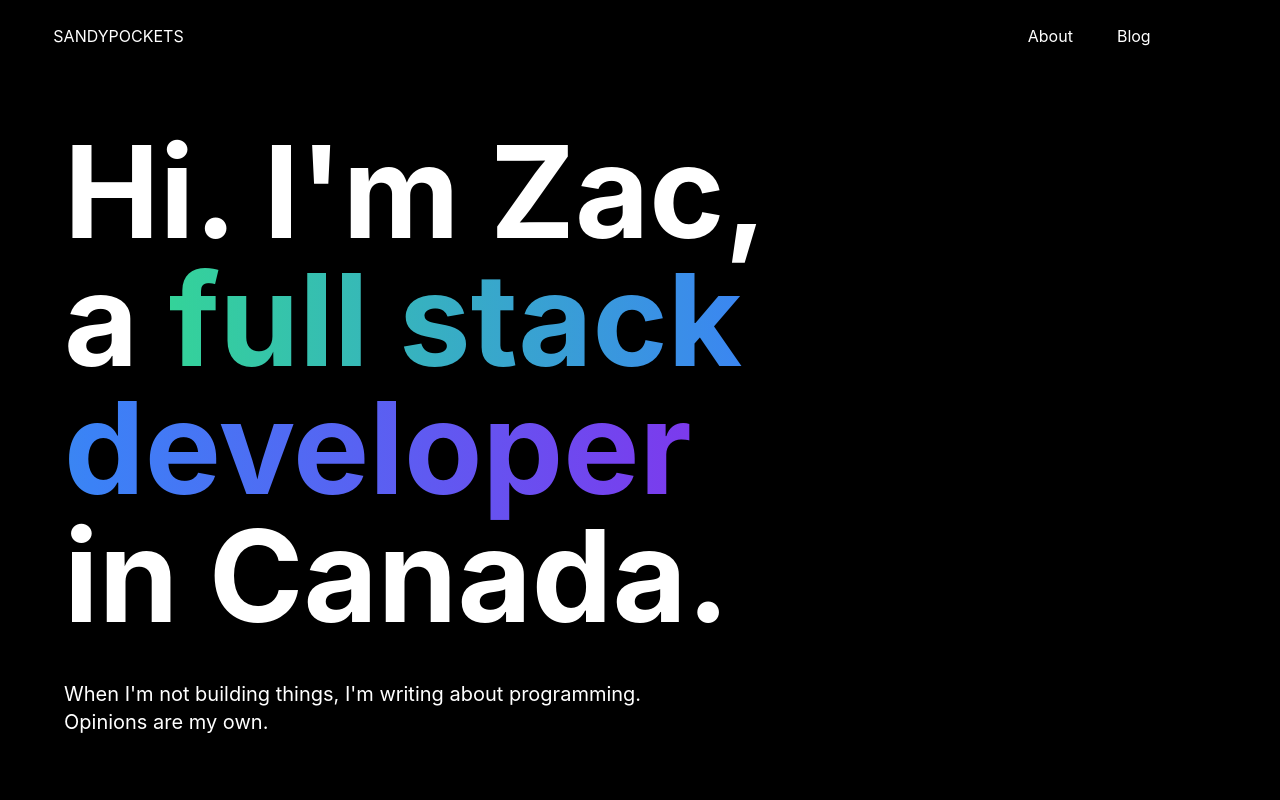
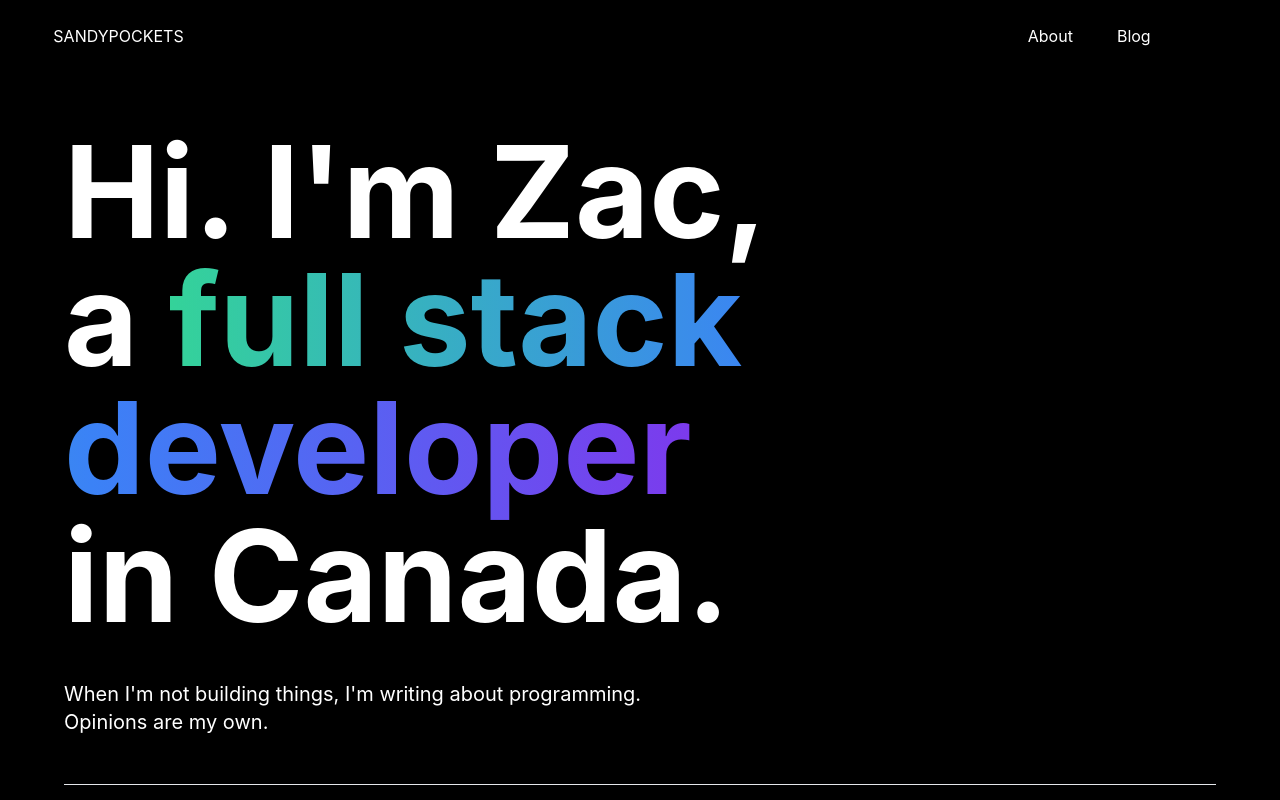
Before and after one commit to sandypockets/sandypockets-blog, a Next.js app: page / in a window 1280 px wide. Shown: the top 800 px of the page. Built offline with nearby package versions, Linux system fonts and the light colour scheme; a web font is replaced by a local one.

Commit message:
Add SectionSeparator

```diff
--- a/components/homepage/Tagline.jsx
+++ b/components/homepage/Tagline.jsx
@@ -1,3 +1,5 @@
+import SectionSeparator from "../SectionSeparator";
+
 export default function Tagline() {
   return (
     <div className="font-semi-bold sm:font-normal text-xl font-bold mt-10 mb-24">
@@ -6,6 +8,7 @@ export default function Tagline() {
         <br/>
         Opinions are my own.
       </p>
+      <SectionSeparator />
     </div>
   )
 }
```
